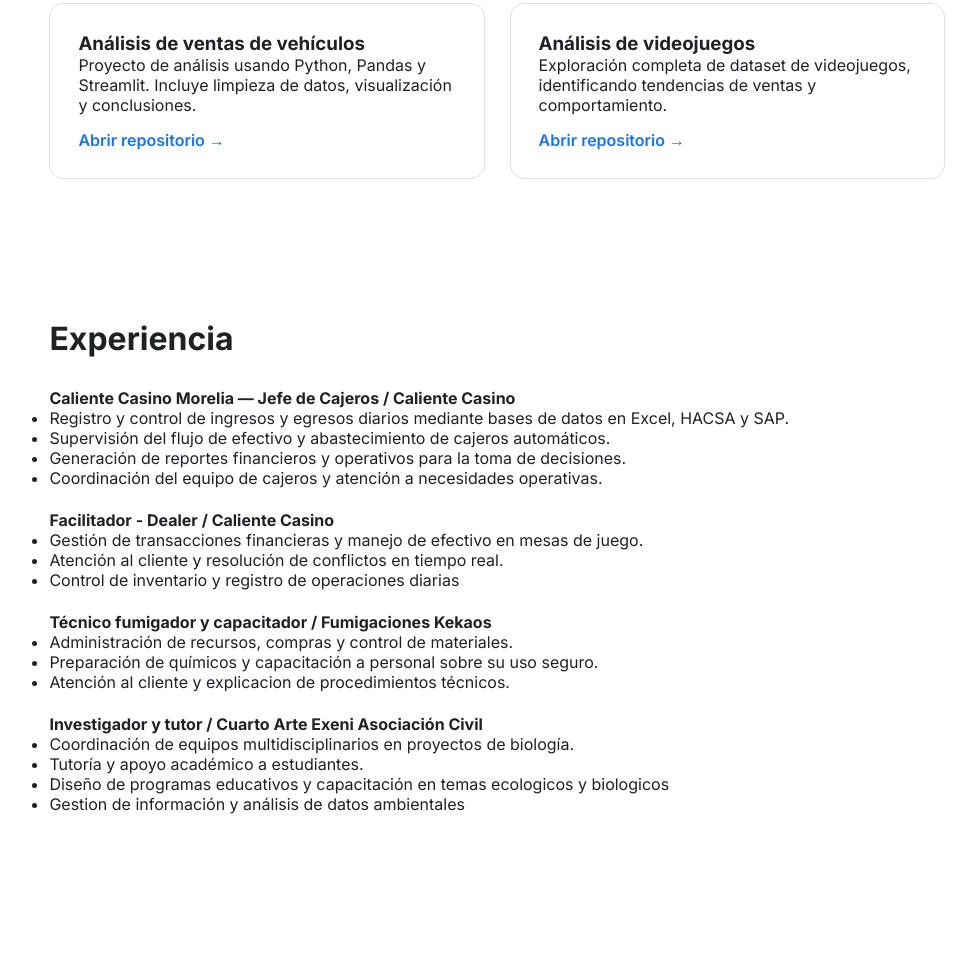
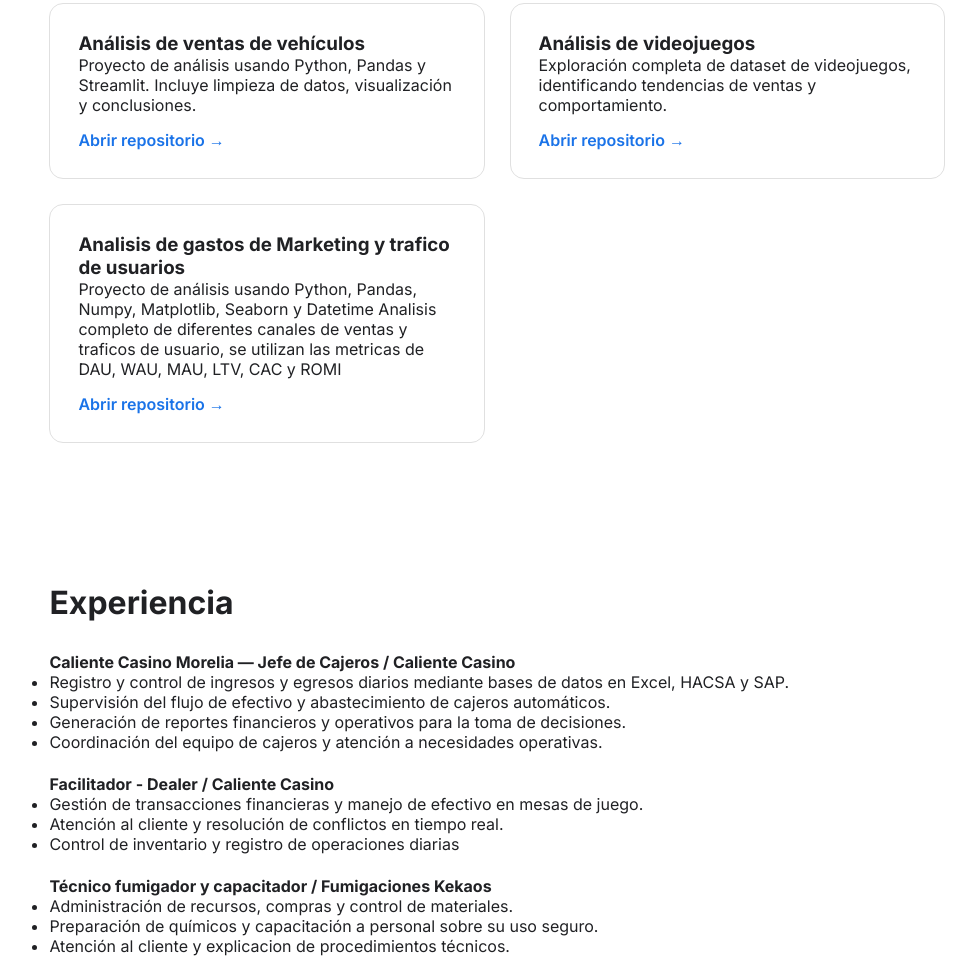
Before and after one commit to Archer1202/portafolio, a plain HTML site: page index.html in a window 1280 px wide. Shown: the part 1072-2045 px from the top of the page, without its empty margins (143-1119 px from the left). Drawn offline with Linux system fonts and the light colour scheme.

Commit message:
Refactor index.html structure and content
Add marketing expenses to proyect

```diff
--- a/index.html
+++ b/index.html
@@ -248,6 +248,22 @@
 
             </div>
 
+        <div class="grid">
+
+            <div class="card">
+
+                <h3>Analisis de gastos de Marketing y trafico de usuarios</h3>
+
+                <p>
+                    Proyecto de análisis usando Python, Pandas, Numpy, Matplotlib, Seaborn y Datetime
+                    Analisis completo de diferentes canales de ventas y traficos de usuario, se utilizan
+                    las metricas de DAU, WAU, MAU, LTV, CAC y ROMI
+                </p>
+
+                <a href="https://github.com/Archer1202/marketing_expenses">
+                    Abrir repositorio →
+                </a>
+
         </div>
 
     </section>
@@ -308,4 +324,5 @@
 
 </body>
 
+
 </html>
```
